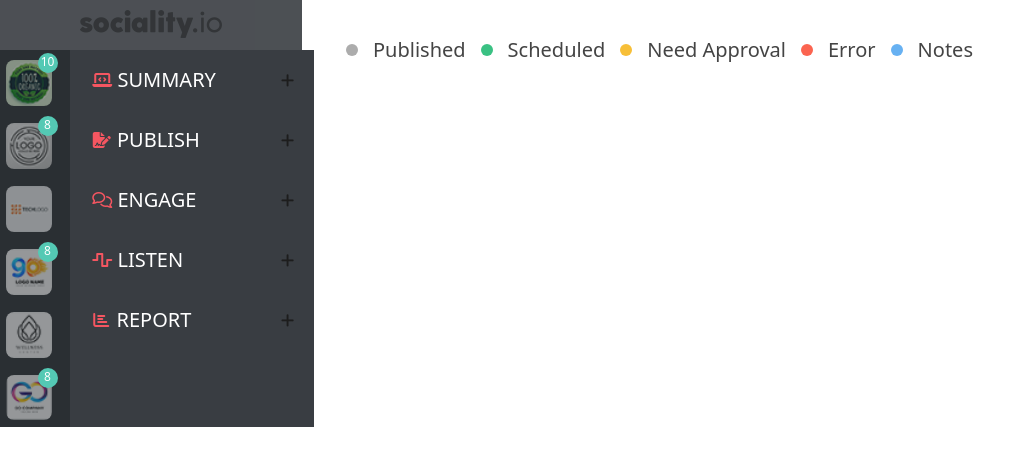
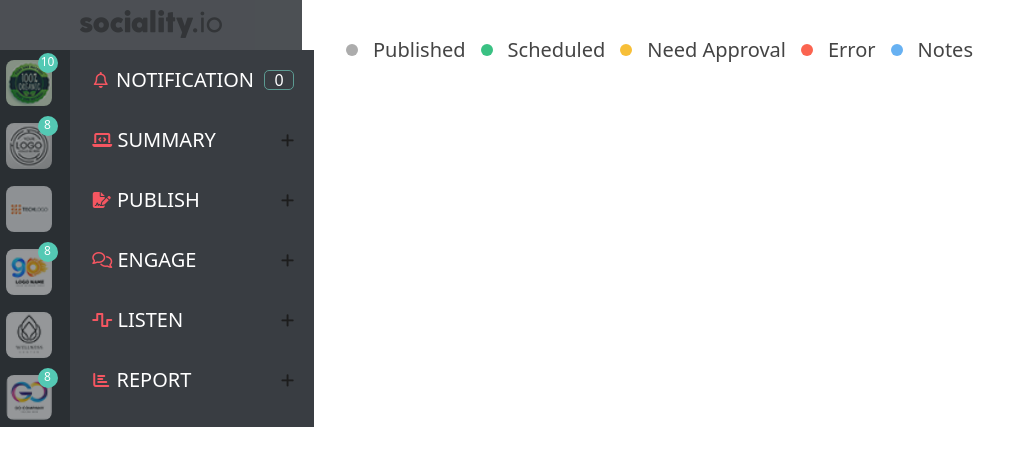
Before and after one commit to AhmedAmin90/sociality-react, a React (Create React App) app: page / in a window 1280 px wide. Shown: the top 466 px of the page, without its empty margins (0-1036 px from the left). Built offline with nearby package versions, Linux system fonts and the light colour scheme.

Commit message:
Link between notification button and tab notification

```diff
--- a/src/components/Accordion.js
+++ b/src/components/Accordion.js
@@ -36,6 +36,16 @@ class Accordion extends Component {
     render(){
         return(
             <div>
+                <div className="Button">
+                <div className="Buttons">
+                    <div className="Button-icon-name">
+                    <i className="far fa-bell Button-icon-notClicked"></i>
+                    <span> notification </span>
+                    </div>
+                    <div className="Buttons-notification-number">{this.props.notification} </div>
+                </div>
+            </div>
+
                 <Button title="summary" icon="fas fa-laptop-code" />
                 <Button title="publish" icon="fas fa-file-signature" list={["compose" , "feed"]} />
                 <Button title="engage" icon="far fa-comments"/>
--- a/src/components/Layout.js
+++ b/src/components/Layout.js
@@ -14,6 +14,7 @@ class Layout extends Component {
     state = {
         postsDates: [],
         newPosts : [],
+        notifictaion: 0,
         }
 
     // Update state with the posts that we have to show:
@@ -22,6 +23,10 @@ class Layout extends Component {
             newPosts: newData,
             postsDates: newDates
         })
+    }
+
+    handleNotification = (newNotifictaion)=> {
+        this.setState({notifictaion: newNotifictaion})
     }
     render(){
 
@@ -35,10 +40,10 @@ class Layout extends Component {
                         </div>
                         <div className="row h-100">
                             <div className="Layout-tabs-area col-3 ">
-                                <Switchingtabs clickedTab={this.handleTabChange} />
+                                <Switchingtabs clickedTab={this.handleTabChange} handleNot={this.handleNotification} />
                             </div>
                             <div className="Layout-btns-area p-0 col-9 ">
-                                <Accordion />
+                                <Accordion notification={this.state.notifictaion}/>
                             </div>
                         </div>
                     </div>
--- a/src/components/Switchingtab.js
+++ b/src/components/Switchingtab.js
@@ -105,13 +105,19 @@ class Switchingtabs extends Component {
 
     handleTabStyle = (id)=> {
         let selectedTab = this.state.tabs.find(tab=> tab.id === id);
+        this.props.handleNot(selectedTab.not)
         selectedTab.clicked = !selectedTab.clicked;
+        selectedTab.not = 0;
         const otherTabs = this.state.tabs.filter(tab => tab.id !== id);
         otherTabs.map(tab=>{
             tab.clicked = false
         })
-        this.setState({tabs: [...this.state.tabs]})
+        this.setState({tabs: [...this.state.tabs]});
     }
+
+
+
+
 
     render(){
 
```
